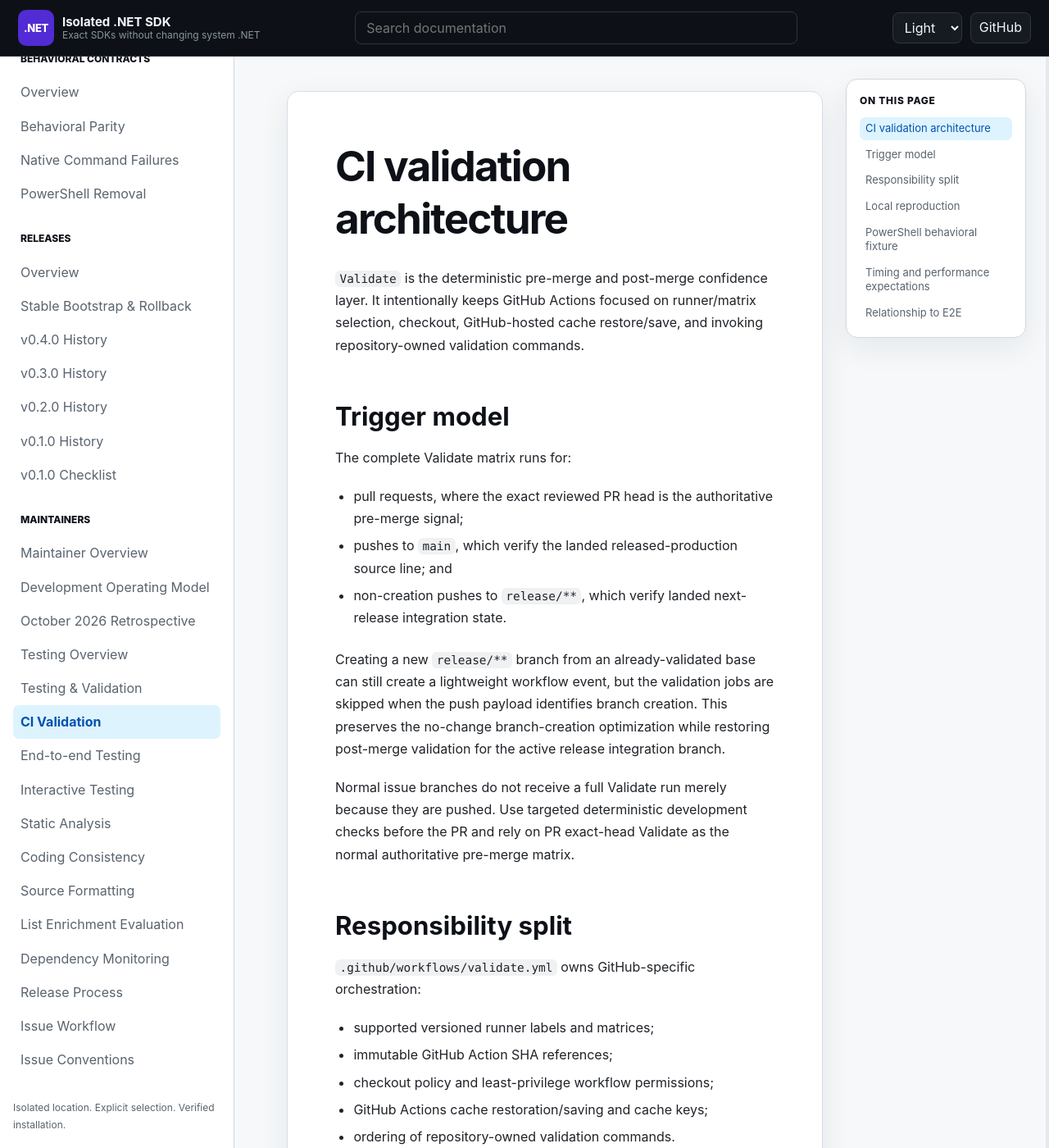
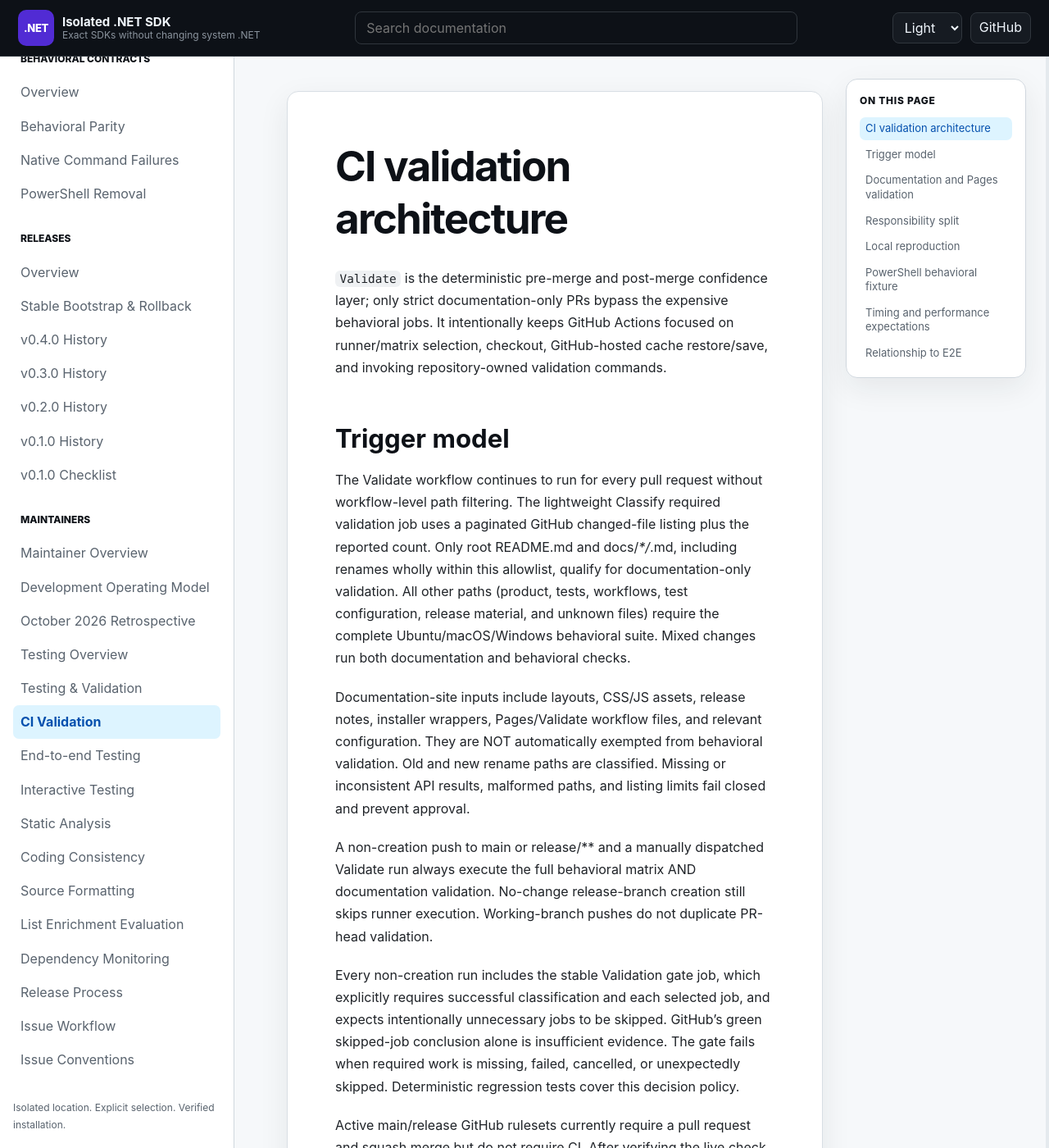
Before and after one commit to infoconex/isolated-dotnet-sdk, a Jekyll site: the page built from docs/maintainers/testing/ci-validation.md, in a window 1280 px wide and 1400 px high. Shown: the whole window at 82% size. Built offline with Jekyll 4.4.1, drawn with Linux system fonts in a browser that asks for light colours; our own code applies the rules of GitHub Pages for plain Markdown files; some of the changed text lies outside the part shown.

Commit message:
docs(ci): specify routing, link checks, and gate rollout (#208)

```diff
--- a/docs/maintainers/testing/ci-validation.md
+++ b/docs/maintainers/testing/ci-validation.md
@@ -1,18 +1,29 @@
 # CI validation architecture
 
-`Validate` is the deterministic pre-merge and post-merge confidence layer. It intentionally keeps GitHub Actions focused on runner/matrix selection, checkout, GitHub-hosted cache restore/save, and invoking repository-owned validation commands.
+`Validate` is the deterministic pre-merge and post-merge confidence layer; only strict documentation-only PRs bypass the expensive behavioral jobs. It intentionally keeps GitHub Actions focused on runner/matrix selection, checkout, GitHub-hosted cache restore/save, and invoking repository-owned validation commands.
 
 ## Trigger model
 
-The complete Validate matrix runs for:
+The Validate workflow continues to run for every pull request without workflow-level path filtering. The lightweight Classify required validation job uses a paginated GitHub changed-file listing plus the reported count. Only root README.md and docs/**/*.md, including renames wholly within this allowlist, qualify for documentation-only validation. All other paths (product, tests, workflows, test configuration, release material, and unknown files) require the complete Ubuntu/macOS/Windows behavioral suite. Mixed changes run both documentation and behavioral checks.
 
-- pull requests, where the exact reviewed PR head is the authoritative pre-merge signal;
-- pushes to `main`, which verify the landed released-production source line; and
-- non-creation pushes to `release/**`, which verify landed next-release integration state.
+Documentation-site inputs include layouts, CSS/JS assets, release notes, installer wrappers, Pages/Validate workflow files, and relevant configuration. They are NOT automatically exempted from behavioral validation. Old and new rename paths are classified. Missing or inconsistent API results, malformed paths, and listing limits fail closed and prevent approval.
 
-Creating a new `release/**` branch from an already-validated base can still create a lightweight workflow event, but the validation jobs are skipped when the push payload identifies branch creation. This preserves the no-change branch-creation optimization while restoring post-merge validation for the active release integration branch.
+A non-creation push to main or release/** and a manually dispatched Validate run always execute the full behavioral matrix AND documentation validation. No-change release-branch creation still skips runner execution. Working-branch pushes do not duplicate PR-head validation.
 
-Normal issue branches do not receive a full Validate run merely because they are pushed. Use targeted deterministic development checks before the PR and rely on PR exact-head Validate as the normal authoritative pre-merge matrix.
+Every non-creation run includes the stable Validation gate job, which explicitly requires successful classification and each selected job, and expects intentionally unnecessary jobs to be skipped. GitHub's green skipped-job conclusion alone is insufficient evidence. The gate fails when required work is missing, failed, cancelled, or unexpectedly skipped. Deterministic regression tests cover this decision policy.
+
+Active main/release GitHub rulesets currently require a pull request and squash merge but do not require CI. After verifying the live check name, configure BOTH rulesets to require the stable Validation gate check. This requires repository administration permission, which the connected GitHub App may not have; until an administrator applies it, passing CI remains advisory rather than branch-enforced. Do not add workflow-level path filtering to Validate, which can leave required checks pending.
+
+## Documentation and Pages validation
+
+Relevant PRs run the Documentation site job inside Validate. It checks repository-relative Markdown file paths, stages the documentation site, builds it using the pinned Pages Jekyll action, and validates generated pages, navigation, search assets, bootstrap files, and release-history consistency. Fragment headings and external HTTP links are not verified by the local link checker.
+
+Both workflows use shared prepare-pages-source.sh and validate-pages-output.sh scripts in .github/scripts. Pages no longer builds a second copy for PRs; it retains its relevant main-push deployment and manual dispatch. Validate independently checks documentation on every main/release push for stronger post-merge confidence. Keeping the deployment workflow separate is intentional.
+
+Baseline from documentation-only PR #207 on October 18, 2026: Validate run 39156528601 used 48 seconds Ubuntu, 62 seconds macOS, and 201 seconds Windows (311 combined runner-seconds, about 206 wall seconds). Pages PR build run 39156528592 used 26 seconds. Compare new doc-only job counts and hosted times with these measurements, accounting for queue and runner variability.
+
+Local policy tests: node --test tests/node/ci-validation.test.js tests/node/documentation-links.test.js
+Local documentation links: node .github/scripts/check-documentation-links.js
 
 ## Responsibility split
 
```
Also changed, not shown: docs/maintainers/issues/issue-workflow.md (+3 -3 lines), .github/pull_request_template.md.
